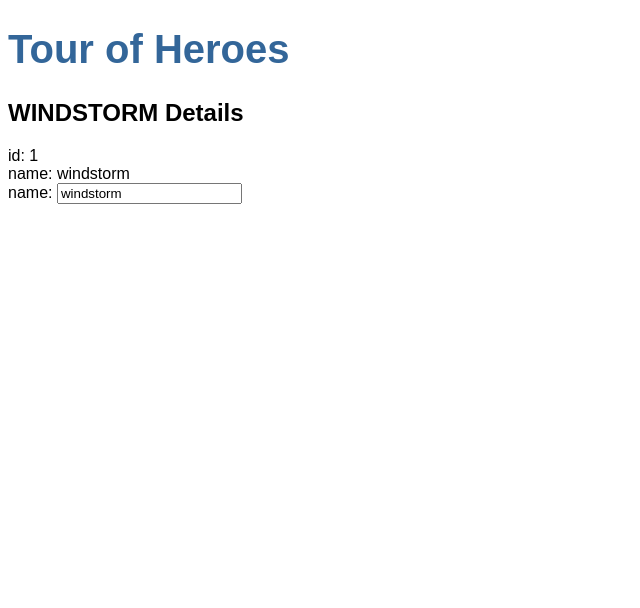
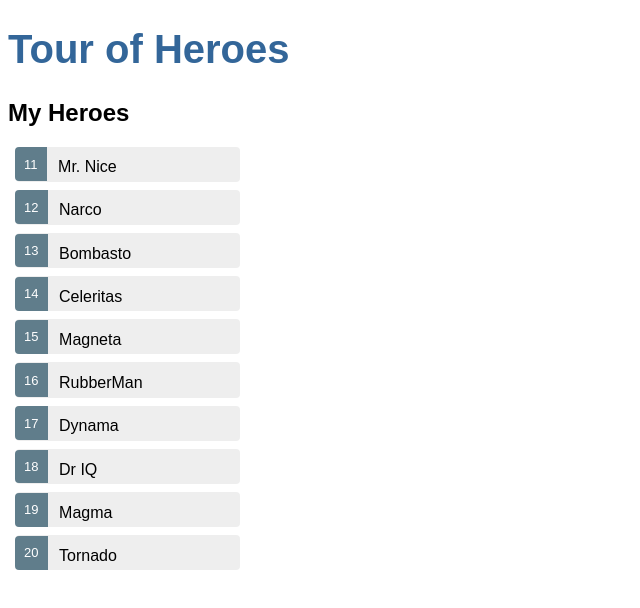
Before and after one commit to rio1110/angularHobby, an Angular app: page / in a window 1280 px wide. Shown: the top 608 px of the page, without its empty margins (0-640 px from the left). Built offline with nearby package versions, Linux system fonts and the light colour scheme.

Commit message:
End "Displaying a list"

```diff
--- a/src/app/heroes/heroes.component.css
+++ b/src/app/heroes/heroes.component.css
@@ -0,0 +1,48 @@
+/* HeroesComponent's private CSS styles */
+.selected {
+  background-color: #CFD8DC !important;
+  color: white;
+}
+.heroes {
+  margin: 0 0 2em 0;
+  list-style-type: none;
+  padding: 0;
+  width: 15em;
+}
+.heroes li {
+  cursor: pointer;
+  position: relative;
+  left: 0;
+  background-color: #EEE;
+  margin: .5em;
+  padding: .3em 0;
+  height: 1.6em;
+  border-radius: 4px;
+}
+.heroes li.selected:hover {
+  background-color: #BBD8DC !important;
+  color: white;
+}
+.heroes li:hover {
+  color: #607D8B;
+  background-color: #DDD;
+  left: .1em;
+}
+.heroes .text {
+  position: relative;
+  top: -3px;
+}
+.heroes .badge {
+  display: inline-block;
+  font-size: small;
+  color: white;
+  padding: 0.8em 0.7em 0 0.7em;
+  background-color: #607D8B;
+  line-height: 1em;
+  position: relative;
+  left: -1px;
+  top: -4px;
+  height: 1.8em;
+  margin-right: .8em;
+  border-radius: 4px 0 0 4px;
+}
--- a/src/app/heroes/heroes.component.html
+++ b/src/app/heroes/heroes.component.html
@@ -1,8 +1,21 @@
-<h2>{{hero.name | uppercase}} Details</h2>
-<div><span>id: </span>{{hero.id}}</div>
-<div><span>name: </span>{{hero.name}}</div>
-<div>
- <label>name:
-  <input [(ngModel)]="hero.name" placeholder="name">
- </label>
+<h2>My Heroes</h2>
+<!-- heroes はheroes.component.ts に設定したプロパティ名-->
+<ul class="heroes">
+        <li *ngFor="let hero of heroes"
+            (click)="onSelect(hero)"
+            [class.selected]="hero === selectedHero">
+            <span class="badge">{{hero.id}}</span>{{hero.name}}
+        </li>
+</ul>
+
+<div *ngIf="selectedHero">
+    <h2>{{selectedHero.name | uppercase}} Details</h2>
+    <!-- span は囲った部分に対してのみ設定したい場合に使用 -->
+    <div><span>id: </span>{{selectedHero.id}}</div>
+    <div><span>name: </span>{{selectedHero.name}}</div>
+    <div>
+    <label>name:
+        <input [(ngModel)]="selectedHero.name" placeholder="name">
+    </label>
+    </div>
 </div>
--- a/src/app/heroes/heroes.component.ts
+++ b/src/app/heroes/heroes.component.ts
@@ -8,16 +8,15 @@
   styleUrls: ['./heroes.component.css']
 })
 export class HeroesComponent implements OnInit {
-  hero: Hero = {
-    id: 1,
-    name: 'windstorm'
-  }
-
   heroes = HEROES;
+  selectedHero: Hero;
 
   constructor() { }
 
   ngOnInit() {
   }
 
+  onSelect(hero: Hero): void {
+    this.selectedHero = hero;
+  }
 }
```
